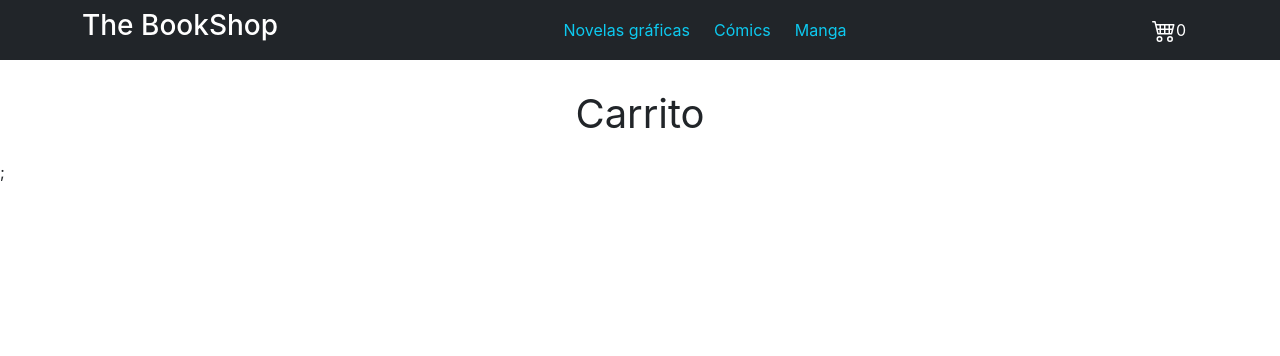
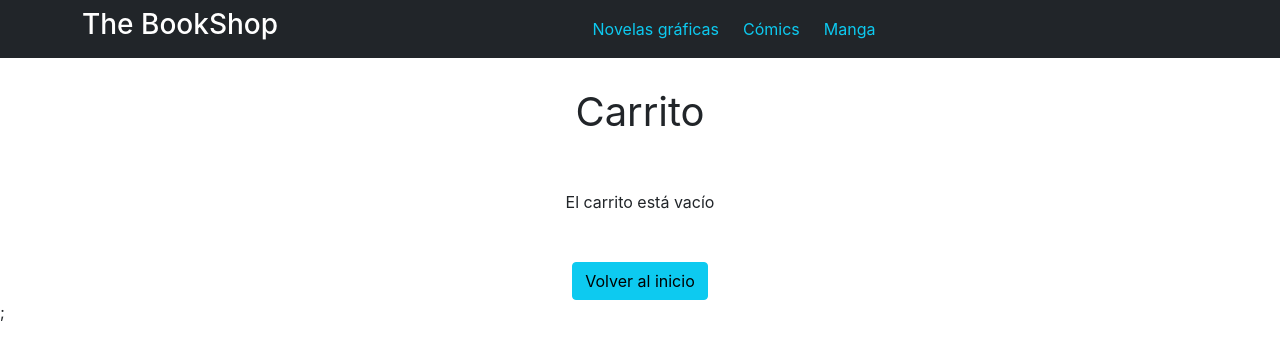
Before and after one commit to CandelaCapra/ecommerceCapraCoarasa, a React (Create React App) app: page /cart in a window 1280 px wide. Shown: the top 356 px of the page. Built offline with nearby package versions, Linux system fonts and the light colour scheme.

Commit message:
Create cart detail

```diff
--- a/src/components/Cart/Cart.js
+++ b/src/components/Cart/Cart.js
@@ -1,6 +1,44 @@
+import { useContext } from 'react';
+import { CartContext } from '../../context/CartContext.js';
+import {ItemCart} from '../ItemCart/ItemCart.js'
+import {Button, Table} from 'react-bootstrap'
+import { Link } from 'react-router-dom'
+
+
 const Cart = () => {
+    const {cart, cartTotal} = useContext(CartContext);
     return (
+        <>
         <p className="fs-1 text-center mt-4">Carrito</p>
+        {cart.length===0 ?
+            (<div className='text-center mt-5'>
+                <p className='mb-5'>El carrito está vacío</p>
+                <Link to={'/'}><Button variant="info">Volver al inicio</Button></Link>
+            </div>)
+        :
+            (<Table className='w-75 mx-auto text-info text-center mt-5'>
+                <thead className="text-dark">
+                    <tr>
+                        <th></th>
+                        <th>Título</th>
+                        <th>Cantidad</th>
+                        <th>Precio</th>
+                        <th></th>
+                    </tr>
+                </thead>
+                <tbody>
+                    {cart.map(item=><ItemCart key={item.product.id} item={item}></ItemCart>)}
+                    <tr className="border-2 border-info border-start-0 border-end-0">
+                        <td className='text-start text-dark'>Total a pagar:</td>
+                        <td></td>
+                        <td></td>
+                        <td></td>
+                        <td className="fw-bolder fs-5 text-info">${cartTotal()},00</td>
+                    </tr>
+                </tbody>
+            </Table>)
+        }
+        </>
     )
 }
 
--- a/src/components/CartWidget/CartWidget.js
+++ b/src/components/CartWidget/CartWidget.js
@@ -1,13 +1,20 @@
 import {Cart4} from 'react-bootstrap-icons'
 import {Button} from 'react-bootstrap'
+import { CartContext } from "../../context/CartContext.js";
+import { useContext } from 'react';
+import { Link } from 'react-router-dom'
 
 const CartWidget = () =>{
+    const {cartQuantity} = useContext(CartContext);
+
     return (
         <div>
-            <Button variant="outline-info" className='border-0 text-white mt-1'>
-                <Cart4 className='fs-4 mb-1' />
-                0
-            </Button>
+            <Link to={`/cart/`}>
+                <Button variant="outline-info" className={`${cartQuantity()===0 && 'd-none' } border-0 text-white mt-1`}>
+                    <Cart4 className='fs-4 mb-1' />
+                    {cartQuantity()}
+                </Button>
+            </Link>
         </div>
     )
 }
--- /dev/null
+++ b/src/components/ItemCart/ItemCart.js
@@ -0,0 +1,29 @@
+import { CardImg, Button } from 'react-bootstrap'
+import { X } from 'react-bootstrap-icons'
+import { CartContext } from '../../context/CartContext'
+import { useContext } from 'react'
+
+const ItemCart = ({item}) =>{
+    const {removeItem} = useContext(CartContext)
+
+    const removeFromCart = () =>{
+        item.product.stock=item.product.stock+item.quantity;
+        removeItem(item.product.id)
+    }
+
+    return (
+        <tr className="text-dark align-middle">
+            <td className='text-start'><CardImg className="rounded img-fluid w-auto" style={{maxHeight: '150px'}} src={item.product.pictureUrl}/></td>
+            <td className="fw-bold">{item.product.title}</td>
+            <td className="text-muted">{item.quantity}</td>
+            <td>${item.product.price*item.quantity},00</td>
+            <td>
+                <Button onClick={removeFromCart} className="border-0 bg-transparent">
+                    <X className='fs-4 mb-1 text-dark'/>
+                </Button>
+            </td>
+        </tr>
+    )
+}
+
+export {ItemCart}
--- a/src/context/CartContext.js
+++ b/src/context/CartContext.js
@@ -6,6 +6,7 @@ const CartContextProvider = ({children})=>{
     const [cart, setCart] = useState([]);
 
     const addItem = (product, quantity) =>{
+
         if (isInCart(product.id)) {
             const modifiedCart = cart.map(elem=>{
                 if(elem.product.id===product.id){
@@ -33,13 +34,35 @@ const CartContextProvider = ({children})=>{
         return cart.some(elem=> elem.product.id===productId);
     }
 
+    const cartQuantity = () =>{
+        let total = 0;
+        if (cart.length>0){
+            cart.forEach(elem=>{
+                total=elem.quantity+total;
+            })
+        }
+        return total;
+    }
+
+    const cartTotal = () =>{
+        let total= 0;
+        if (cart.length>0){
+            cart.forEach(elem=>{
+                total=elem.quantity*elem.product.price+total;
+            })
+        }
+        return total;
+    }
+
     return (
         <CartContext.Provider value={{
             cart,
             addItem,
             removeItem,
             clear,
-            isInCart
+            isInCart,
+            cartQuantity,
+            cartTotal
         }}>
             {children};
         </CartContext.Provider>
```
Also changed, not shown: src/components/ItemDetail/itemDetail.js (line endings or trailing spaces).
